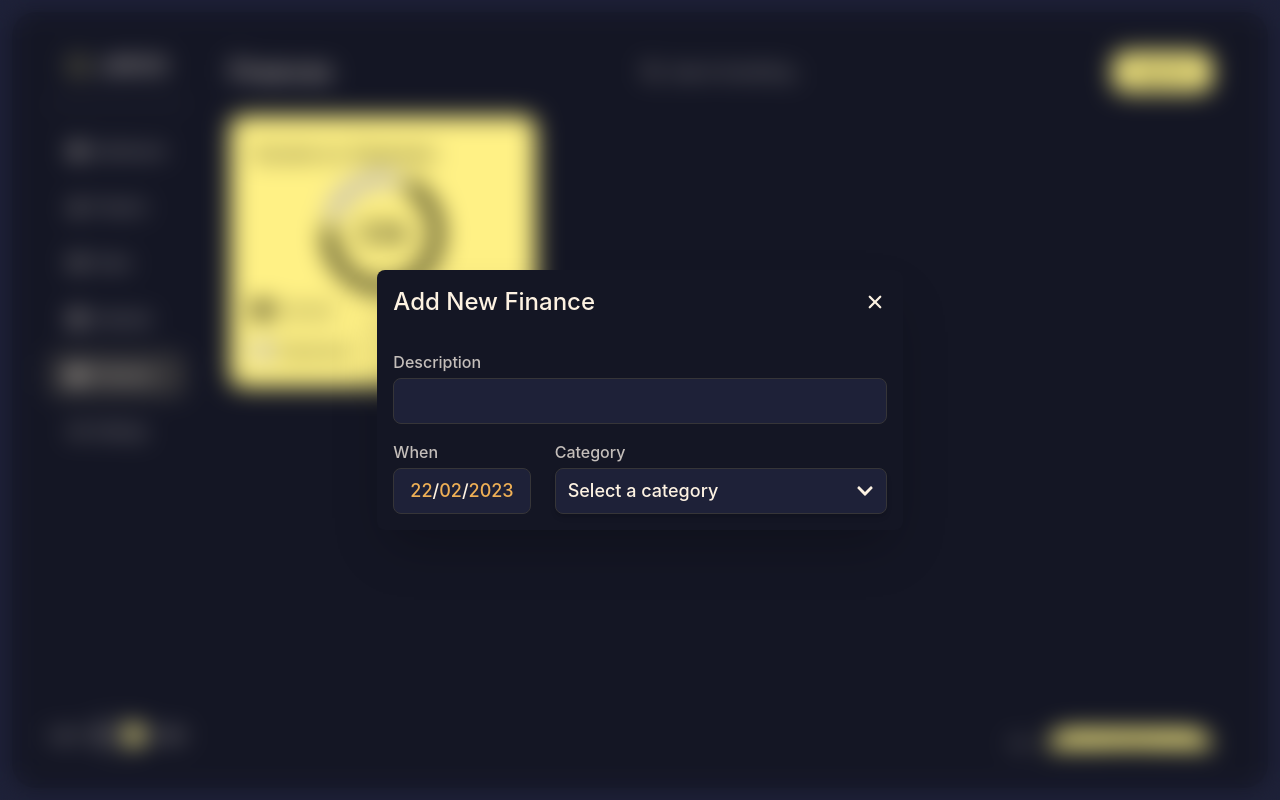
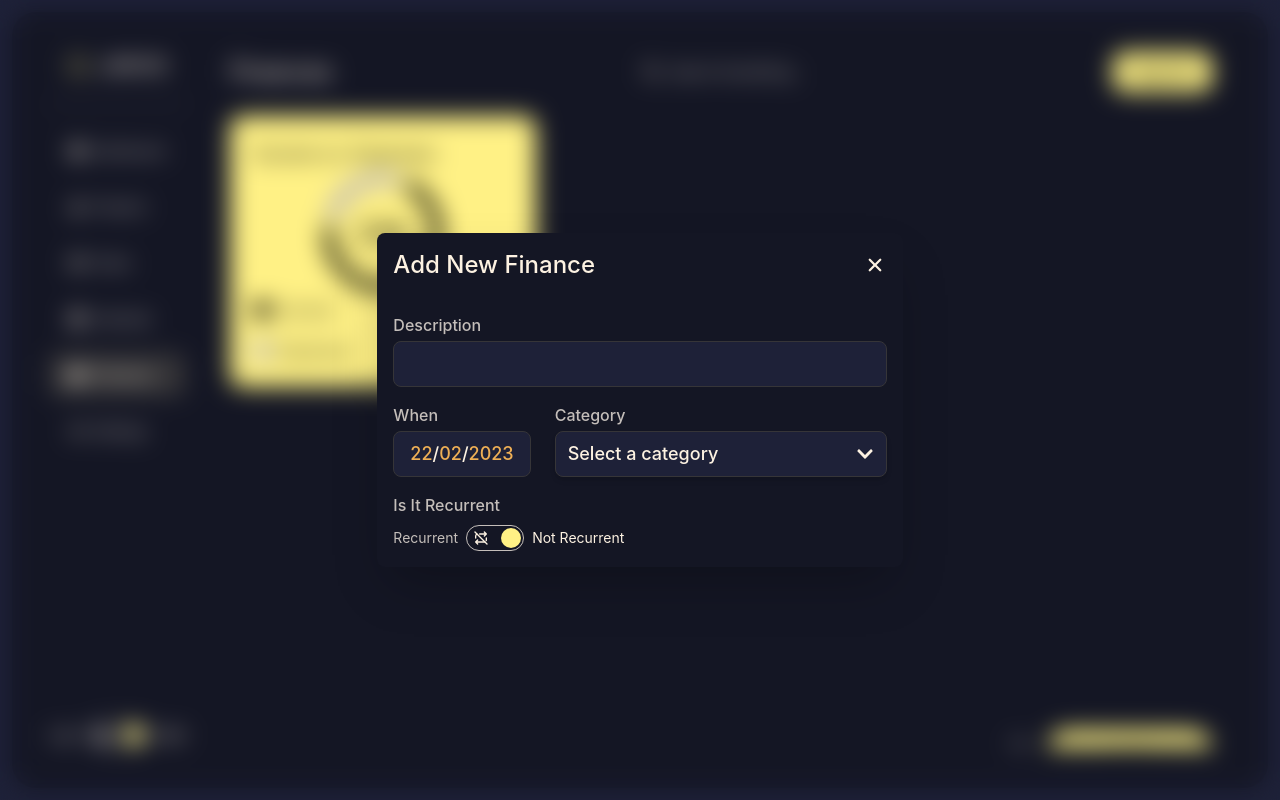
Before and after one commit to asi-isa/JARVIS, a React (Vite) app: page / in a window 1280 px wide. Built offline with nearby package versions, Linux system fonts and the light colour scheme.

Commit message:
Toggle, ToggleInput

```diff
--- a/src/accounting/Transaction.ts
+++ b/src/accounting/Transaction.ts
@@ -1,7 +1,12 @@
+// TODO
+// type file
+// add isRecurrent flag
+
 export default interface Transaction {
   id: string;
   category: string;
   date: Date;
+  isRecurrent: boolean;
   creditor: string;
   debitor: string;
   name: string;
--- a/src/components/ThemeToggle.tsx
+++ b/src/components/ThemeToggle.tsx
@@ -1,20 +1,35 @@
+import { useState } from "react";
 import { ImSun } from "react-icons/im";
 import { BsFillMoonStarsFill } from "react-icons/bs";
+
+import Toggle from "./toggle";
 
 interface ThemeToggleProps {}
 
 const ThemeToggle = ({}: ThemeToggleProps) => {
+  // TODO ThemeContext
+  const [isOn, setIsOn] = useState(false);
+
   return (
-    <div className="flex gap-2 items-center mt-auto">
-      <p className="text-sm">Light</p>
-      <div className="flex justify-end items-center gap-3 border border-[var(--white-muted)] px-[2px] py-[4px] rounded-3xl relative">
-        <div className="absolute h-[85%] aspect-square bg-[var(--accent)] rounded-full" />
-        <ImSun className="ml-[4px] text-[var(--white)]" />
-        <BsFillMoonStarsFill className="mr-[4px] text-[var(--white)]" />
-      </div>
-      <p className="text-sm text-[var(--white)]">Dark</p>
-    </div>
+    <Toggle
+      isOn={isOn}
+      onChange={(isOnState) => setIsOn(isOnState)}
+      isOnTitle="Light"
+      isOffTitle="Dark"
+      IsOnIcon={<ImSun />}
+      IsOffIcon={<BsFillMoonStarsFill />}
+    />
   );
 };
 
 export default ThemeToggle;
+
+// <div className="flex gap-2 items-center mt-auto">
+//   <p className="text-sm">Light</p>
+//   <div className="flex justify-end items-center gap-3 border border-[var(--white-muted)] px-[2px] py-[4px] rounded-3xl relative">
+//     <div className="absolute h-[85%] aspect-square bg-[var(--accent)] rounded-full" />
+//     <ImSun className="ml-[4px] text-[var(--white)]" />
+//     <BsFillMoonStarsFill className="mr-[4px] text-[var(--white)]" />
+//   </div>
+//   <p className="text-sm text-[var(--white)]">Dark</p>
+// </div>
--- a/src/components/finances/AddFinanceForm.tsx
+++ b/src/components/finances/AddFinanceForm.tsx
@@ -8,6 +8,7 @@ import CategoryInput from "../form/CategoryInput";
 import DateInput from "../form/DateInput";
 import Input from "../form/Input";
 import Modal from "../modal";
+import ToggleInput from "../form/ToggleInput";
 
 interface AddFinanceFormProps {
   show: boolean;
@@ -19,6 +20,7 @@ const AddFinanceForm = ({ show, onClose }: AddFinanceFormProps) => {
     name: "",
     category: "",
     date: new Date(),
+    isRecurrent: false,
     amount: 0,
     creditor: "",
     debitor: "",
@@ -70,6 +72,19 @@ const AddFinanceForm = ({ show, onClose }: AddFinanceFormProps) => {
               onChange={(item) => updateFinance("category", item.value)}
             />
           </div>
+
+          <ToggleInput
+            title="Is It Recurrent"
+            isOn={finance.isRecurrent}
+            onChange={(isOn) => updateFinance("isRecurrent", isOn)}
+          />
+
+          {finance.isRecurrent && (
+            <div className="flex gap-6">
+              {/* RecurrintUntil, TODO DateInput more generic */}
+              {/* RecurrenceCycle */}
+            </div>
+          )}
         </div>
       </div>
     </Modal>
--- a/src/components/form/AutocompleteDropdown.tsx
+++ b/src/components/form/AutocompleteDropdown.tsx
@@ -10,6 +10,7 @@ interface AutocompleteDropdownProps {
   onChange: (item: ItemType) => void;
 }
 
+// TODO extend 'clickable area'
 const AutocompleteDropdown = ({
   list,
   onChange,
--- a/src/components/form/Input.tsx
+++ b/src/components/form/Input.tsx
@@ -8,6 +8,7 @@ interface InputProps {
   onChange: ChangeEventHandler<HTMLInputElement>;
 }
 
+// TODO InputScaffold => title, gap, ...
 const Input = ({ id, title, type, value, onChange }: InputProps) => {
   return (
     <div className="flex flex-col gap-1">
--- /dev/null
+++ b/src/components/form/ToggleInput.tsx
@@ -0,0 +1,28 @@
+import { TbRepeat, TbRepeatOff } from "react-icons/tb";
+
+import Toggle from "../toggle";
+
+interface ToggleInputProps {
+  title: string;
+  isOn: boolean;
+  onChange: (isOn: boolean) => void;
+}
+
+const ToggleInput = ({ title, isOn, onChange }: ToggleInputProps) => {
+  return (
+    <div className="flex flex-col gap-2">
+      <p className="font-medium">{title}</p>
+
+      <Toggle
+        isOn={isOn}
+        onChange={onChange}
+        isOnTitle="Recurrent"
+        isOffTitle="Not Recurrent"
+        IsOnIcon={<TbRepeat />}
+        IsOffIcon={<TbRepeatOff />}
+      />
+    </div>
+  );
+};
+
+export default ToggleInput;
--- /dev/null
+++ b/src/components/toggle/index.tsx
@@ -0,0 +1,63 @@
+import { motion } from "framer-motion";
+import { ReactElement } from "react";
+
+interface ToggleProps {
+  isOn: boolean;
+  onChange: (isOn: boolean) => void;
+  isOnTitle: string;
+  isOffTitle: string;
+  IsOnIcon: ReactElement;
+  IsOffIcon: ReactElement;
+}
+
+const spring = {
+  type: "spring",
+  stiffness: 700,
+  damping: 50,
+};
+
+const Toggle = ({
+  isOn,
+  onChange,
+  isOnTitle,
+  isOffTitle,
+  IsOffIcon,
+  IsOnIcon,
+}: ToggleProps) => {
+  return (
+    <div
+      onClick={() => onChange(!isOn)}
+      className="flex gap-2 items-center mt-auto cursor-pointer"
+    >
+      <p
+        className={`text-sm ${
+          isOn ? "text-[var(--white)]" : "text-[var(--white-muted)]"
+        }`}
+      >
+        {isOnTitle}
+      </p>
+      <div
+        className={`flex items-center gap-3 border border-[var(--white-muted)] px-[2px] py-[4px] rounded-3xl relative ${
+          isOn ? "justify-start" : "justify-end"
+        }`}
+      >
+        <motion.div
+          layout
+          transition={spring}
+          className="absolute h-[85%] aspect-square bg-[var(--accent)] rounded-full"
+        />
+        <div className="ml-[4px] text-[var(--white)]">{IsOffIcon}</div>
+        <div className="mr-[4px] text-[var(--white)]">{IsOnIcon}</div>
+      </div>
+      <p
+        className={`text-sm ${
+          !isOn ? "text-[var(--white)]" : "text-[var(--white-muted)]"
+        }`}
+      >
+        {isOffTitle}
+      </p>
+    </div>
+  );
+};
+
+export default Toggle;
```
